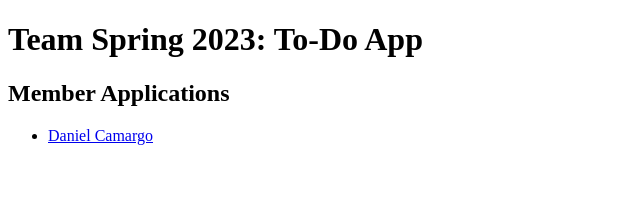
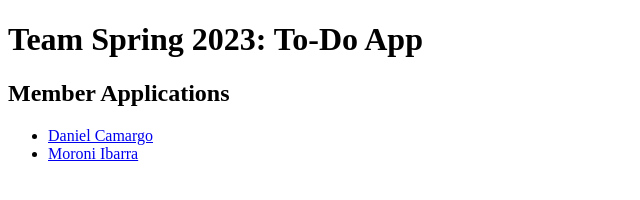
Before and after one commit to RoseWang-web/To-Do-List, a website: page public/index.html in a window 1280 px wide. Shown: the whole page, without its empty margins (0-640 px from the left). Drawn offline with Linux system fonts and the light colour scheme.

```diff
--- a/public/index.html
+++ b/public/index.html
@@ -12,6 +12,7 @@
         <h2>Member Applications</h2>
         <ul>
             <li><a href="/danielcamargo">Daniel Camargo</a></li>
+            <li><a href="/moroniIbarra">Moroni Ibarra</a></li>
         </ul>
     </body>
 
```
Also changed, not shown: api/moroniIbarra/task.js (added), public/moroniIbarra/Index.html (added).
